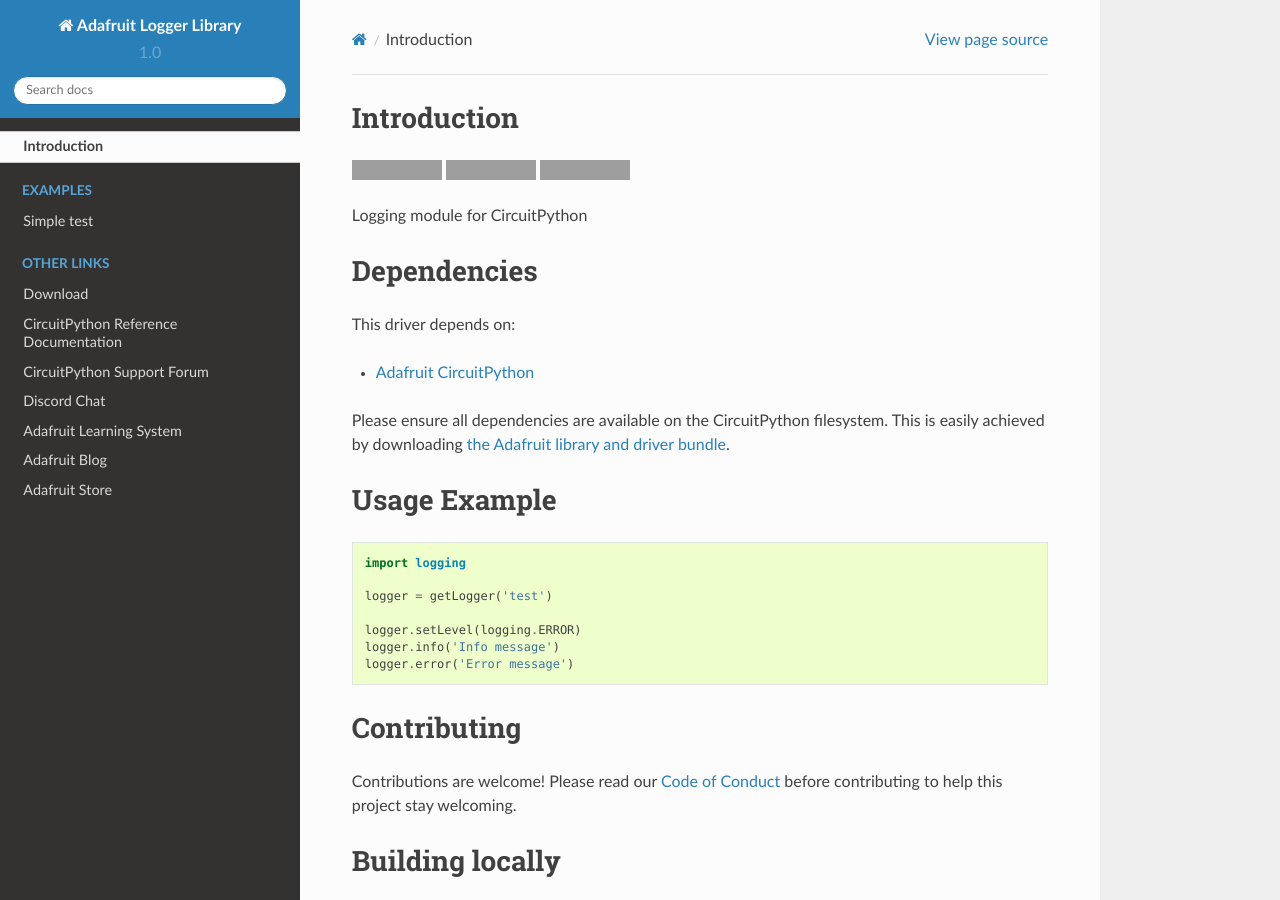
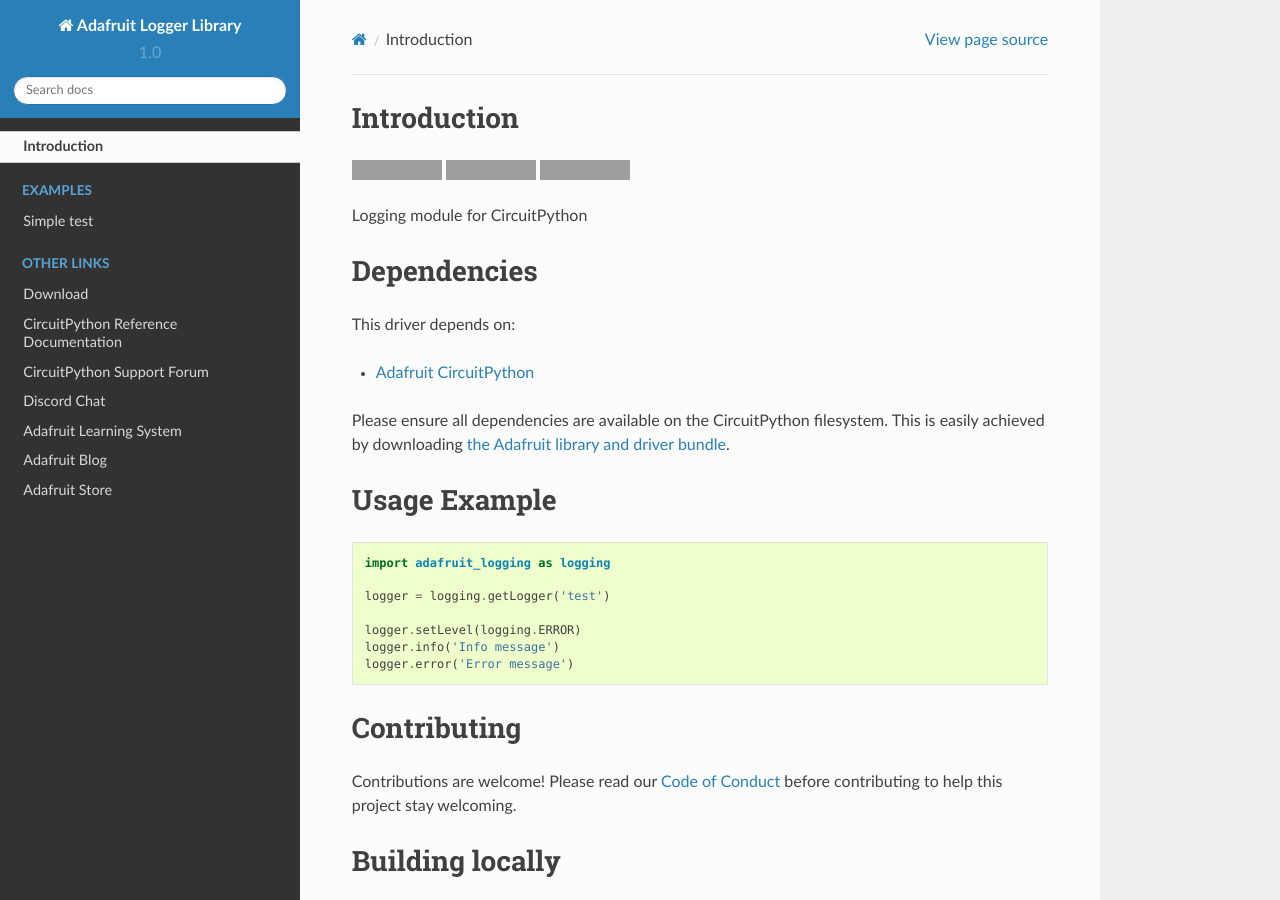
Before and after one commit to adafruit/Adafruit_CircuitPython_Logging, a Sphinx documentation site: the page built from docs/index.rst, in a window 1280 px wide and 900 px high. Built offline with Sphinx 7.4.7 and the Read the Docs theme 2.0.0, drawn with Linux system fonts in a browser that asks for light colours; grey boxes are pictures that could not be loaded.

Commit message:
rename logging -> adafruit_logging

```diff
--- a/README.rst
+++ b/README.rst
@@ -31,9 +31,9 @@
 
 .. code-block:: python
 
-    import logging
+    import adafruit_logging as logging
 
-    logger = getLogger('test')
+    logger = logging.getLogger('test')
 
     logger.setLevel(logging.ERROR)
     logger.info('Info message')
--- a/logging.py
+++ b/adafruit_logging.py
@@ -20,7 +20,7 @@
 # OUT OF OR IN CONNECTION WITH THE SOFTWARE OR THE USE OR OTHER DEALINGS IN
 # THE SOFTWARE.
 """
-`logging`
+`adafruit_logging`
 ================================================================================
 
 Logging module for CircuitPython
--- a/docs/api.rst
+++ b/docs/api.rst
@@ -4,5 +4,5 @@
 .. If your library file(s) are nested in a directory (e.g. /adafruit_foo/foo.py)
 .. use this format as the module name: "adafruit_foo.foo"
 
-.. automodule:: .logging
+.. automodule:: adafruit_logging
    :members:
--- a/docs/conf.py
+++ b/docs/conf.py
@@ -20,7 +20,7 @@
 # Uncomment the below if you use native CircuitPython modules such as
 # digitalio, micropython and busio. List the modules you use. Without it, the
 # autodoc module docs will fail to generate with a warning.
-autodoc_mock_imports = ["digitalio", "busio", "logging"]
+#autodoc_mock_imports = ["digitalio", "busio"]
 
 
 intersphinx_mapping = {'python': ('https://docs.python.org/3.4', None),'CircuitPython': ('https://circuitpython.readthedocs.io/en/latest/', None)}
--- a/setup.py
+++ b/setup.py
@@ -59,5 +59,5 @@
     # simple. Or you can use find_packages().
     # TODO: IF LIBRARY FILES ARE A PACKAGE FOLDER,
     #       CHANGE `py_modules=['...']` TO `packages=['...']`
-    py_modules=['logging'],
+    py_modules=['adafruit_logging'],
 )
```
Also changed, not shown: 1 other file.
